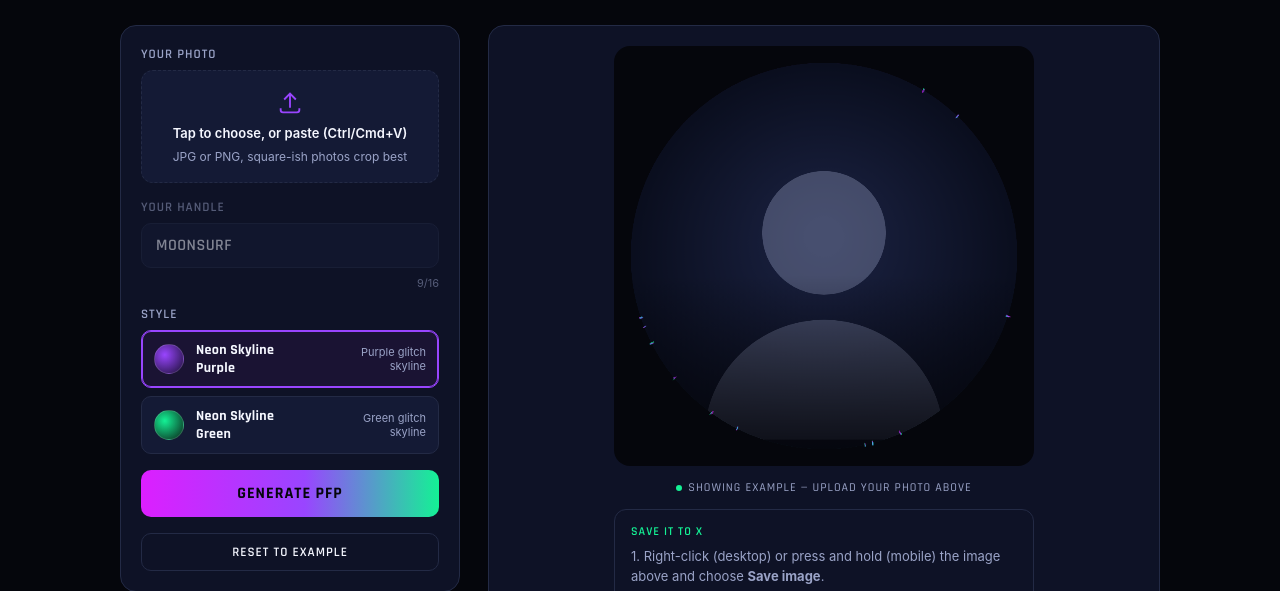
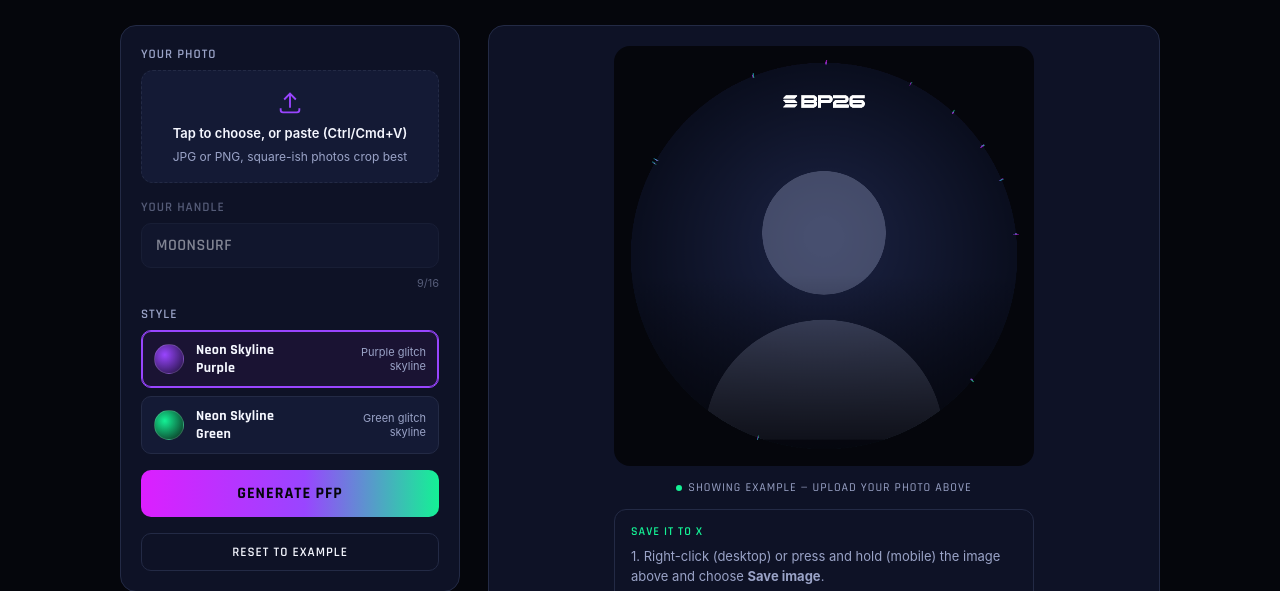
Before and after one commit to msurfx/bp26-london-generator, a website: page index.html in a window 1280 px wide. Shown: the part 166-757 px from the top of the page. Drawn offline with Linux system fonts and the light colour scheme.

Commit message:
Point logo compositing at the new white BP26 logo asset

```diff
--- a/index.html
+++ b/index.html
@@ -330,7 +330,7 @@
 
   var bp26Logo = new Image();
   var bp26LogoLoaded = false;
-  bp26Logo.src = 'bp26-logo.png';
+  bp26Logo.src = 'bp26-logo-white.png';
   bp26Logo.onload = function(){ bp26LogoLoaded = true; draw(); };
   var generating = false;
 
```
